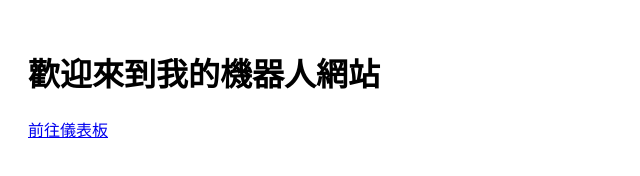
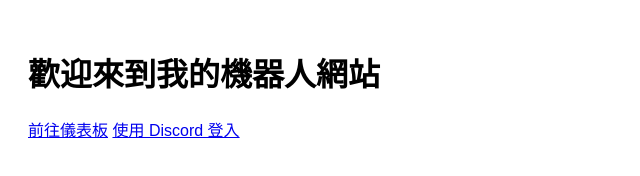
Before and after one commit to Hank880886/panel, a website: page index.html in a window 1280 px wide. Shown: the whole page, without its empty margins (0-640 px from the left). Drawn offline with Linux system fonts and the light colour scheme.

Commit message:
Add Discord login link to index.html

```diff
--- a/index.html
+++ b/index.html
@@ -10,3 +10,4 @@
     <a href="/dashboard">前往儀表板</a>
 </body>
 </html>
+<a href="/login">使用 Discord 登入</a>
```
